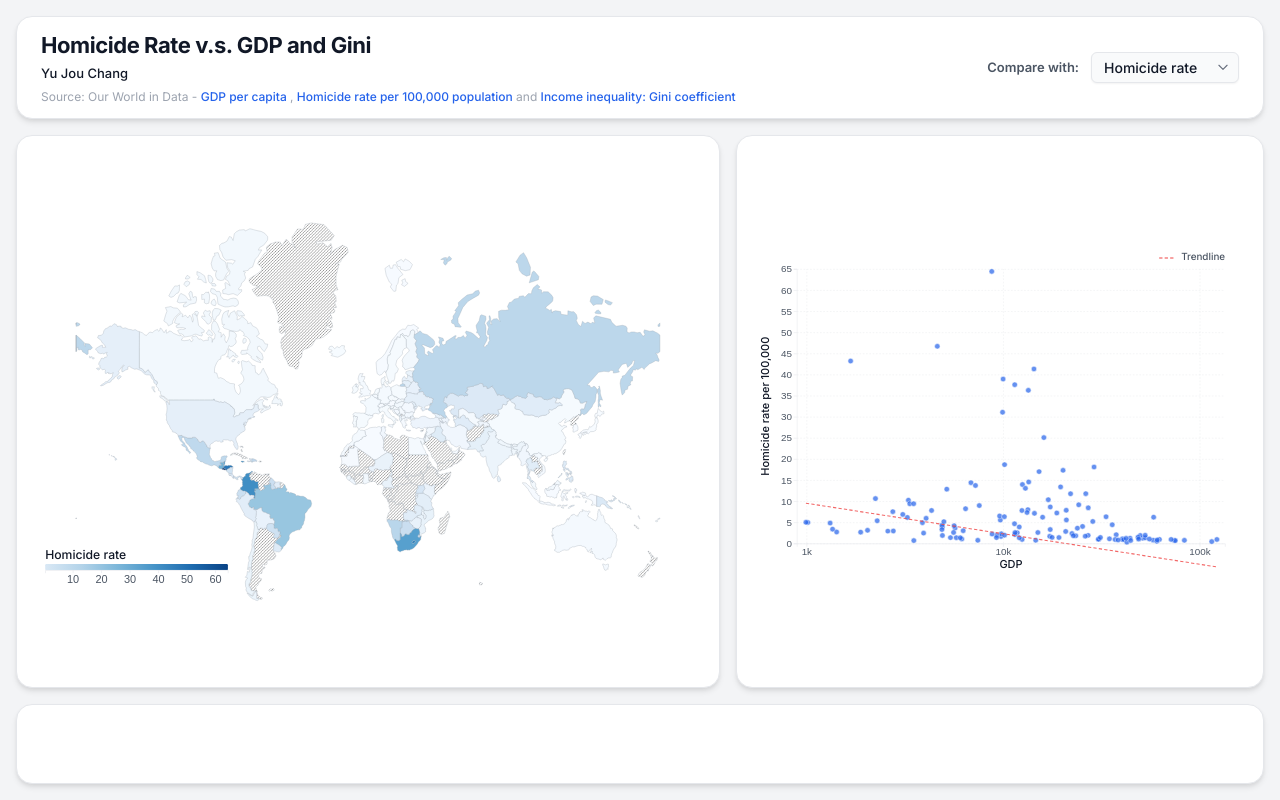
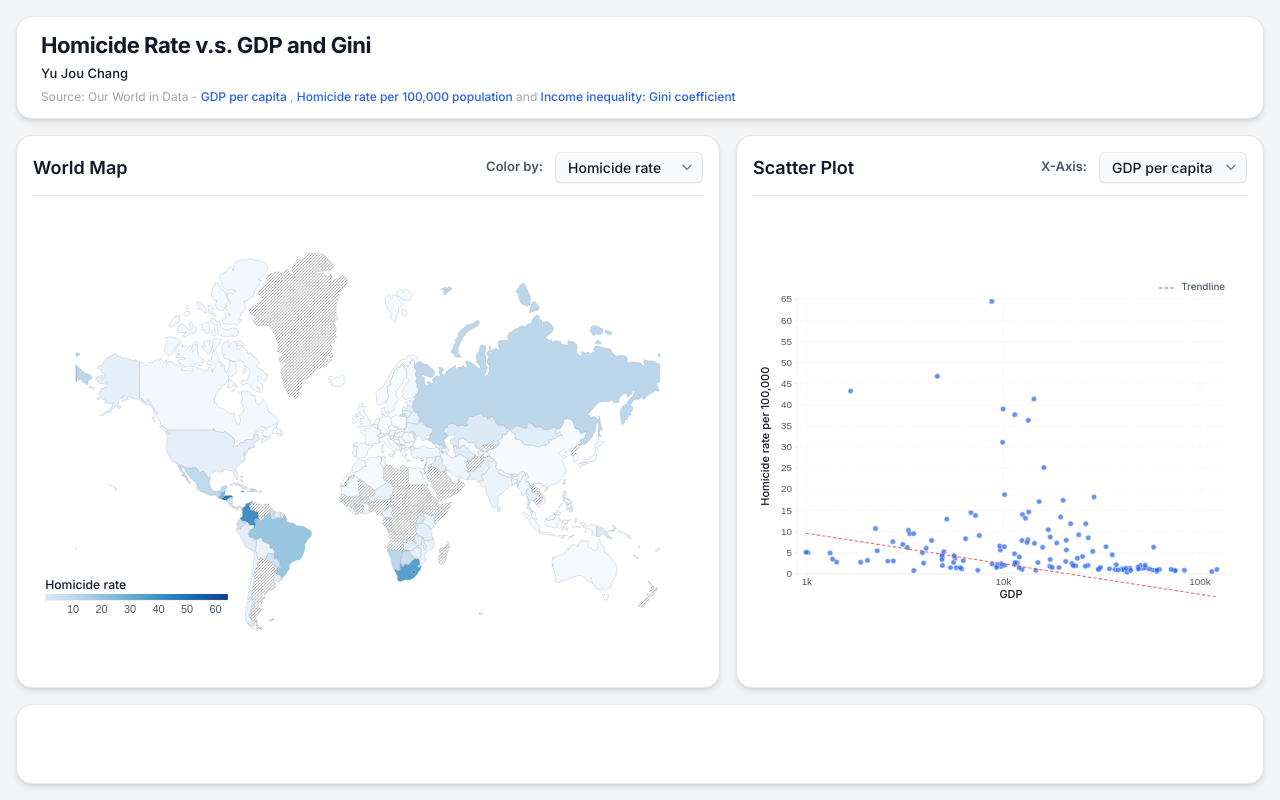
Before and after one commit to yuru108/Vis-Project1, a website: page index.html in a window 1280 px wide. Drawn offline with nearby package versions, Linux system fonts and the light colour scheme.

Commit message:
FEAT: update selector

```diff
--- a/css/style.css
+++ b/css/style.css
@@ -112,20 +112,35 @@ body {
   text-decoration: underline;
 }
 
-.header-right {
-  flex-shrink: 0;
+.panel-head {
+  display: flex;
+  justify-content: space-between;
+  align-items: center;
+  margin-bottom: 16px;
+  padding-bottom: 12px;
+  border-bottom: 1px solid var(--border-color);
+}
+
+.panel-head h2 {
+  margin: 0;
+  font-size: 18px;
+  font-weight: 600;
+  color: var(--text-primary);
+}
+
+.map-controls {
   display: flex;
   align-items: center;
   gap: 12px;
 }
 
-.header-right label {
+.map-controls label {
   font-size: 13px;
   font-weight: 600;
   color: var(--text-secondary);
 }
 
-select#metric-select {
+select.custom-select {
   appearance: none;
   background-color: #f9fafb;
   border: 1px solid var(--border-color);
@@ -144,12 +159,12 @@ select#metric-select {
   box-shadow: var(--shadow-sm);
 }
 
-select#metric-select:hover {
+select.custom-select:hover {
   border-color: var(--text-muted);
   background-color: #ffffff;
 }
 
-select#metric-select:focus {
+select.custom-select:focus {
   outline: none;
   border-color: var(--accent-color);
   box-shadow: 0 0 0 3px rgba(37, 99, 235, 0.2);
--- a/index.html
+++ b/index.html
@@ -30,23 +30,36 @@
             </a>
           </p>
         </div>
-        <div class="header-right">
-          <label for="metric-select">Compare with:</label>
-          <select id="metric-select">
-            <option value="gdp_pc">GDP per capita</option>
-            <option value="gini">Gini coefficient</option>
-            <option value="homicide_rate">Homicide rate</option>
-          </select>
-        </div>
       </header>
 
       <section class="panel main-left">
+        <div class="panel-head">
+          <h2>World Map</h2>
+          <div class="map-controls">
+            <label for="map-metric-select">Color by:</label>
+            <select id="map-metric-select" class="custom-select">
+              <option value="homicide_rate">Homicide rate</option>
+              <option value="gdp_pc">GDP per capita</option>
+              <option value="gini">Gini coefficient</option>
+            </select>
+          </div>
+        </div>
         <div class="viz-wrap">
           <svg id="map" viewBox="0 0 1100 620" preserveAspectRatio="xMidYMid meet"></svg>
         </div>
       </section>
 
       <section class="panel main-right">
+        <div class="panel-head">
+          <h2>Scatter Plot</h2>
+          <div class="map-controls">
+            <label for="scatter-metric-select">X-Axis:</label>
+            <select id="scatter-metric-select" class="custom-select">
+              <option value="gdp_pc">GDP per capita</option>
+              <option value="gini">Gini coefficient</option>
+            </select>
+          </div>
+        </div>
         <div class="viz-wrap">
           <svg id="scatter" viewBox="0 0 900 600" preserveAspectRatio="xMidYMid meet"></svg>
         </div>
--- a/js/main.js
+++ b/js/main.js
@@ -39,9 +39,13 @@ function init() {
   loadData()
     .then(([geoData, countryData]) => {
       const averagedData = MapView.calculateCountryAverages(countryData);
-      const metricSelect = document.getElementById("metric-select");
 
+      const mapMetricSelect = document.getElementById("map-metric-select");
+      const scatterMetricSelect = document.getElementById("scatter-metric-select");
+
+      // Initialize Scatter Plot
       const scatterMetric = METRICS[DEFAULTS.scatterMetric];
+      scatterMetricSelect.value = scatterMetric.key;
       ScatterView.drawScatter(
         averagedData.filter((d) => d[scatterMetric.key] !== null && d.homicide_rate !== null),
         {
@@ -50,9 +54,9 @@ function init() {
         }
       );
 
+      // Initialize Map
       const mapMetric = METRICS[DEFAULTS.mapMetric];
-      metricSelect.value = mapMetric.key;
-
+      mapMetricSelect.value = mapMetric.key;
       const mapHandle = MapView.initMap(geoData, averagedData, mapMetric.key, mapMetric.label, {
         mapSelector: "#map",
         tooltipSelector: "#tooltip",
@@ -60,10 +64,23 @@ function init() {
         height: 620,
       });
 
-      metricSelect.addEventListener("change", (event) => {
+      // Event Listeners
+      mapMetricSelect.addEventListener("change", (event) => {
         const selected = METRICS[event.target.value];
         if (!selected) return;
         mapHandle.updateMetric(selected.key, selected.label, averagedData);
+      });
+
+      scatterMetricSelect.addEventListener("change", (event) => {
+        const selected = METRICS[event.target.value];
+        if (!selected) return;
+        ScatterView.drawScatter(
+          averagedData.filter((d) => d[selected.key] !== null && d.homicide_rate !== null),
+          {
+            metricKey: selected.key,
+            metricLabel: selected.label,
+          }
+        );
       });
     })
     .catch((error) => {
@@ -75,7 +92,12 @@ window.App = {
   init,
   setDataSources,
   setMapMetric: (metricKey) => {
-    const select = document.getElementById("metric-select");
+    const select = document.getElementById("map-metric-select");
+    if (select) select.value = metricKey;
+    init();
+  },
+  setScatterMetric: (metricKey) => {
+    const select = document.getElementById("scatter-metric-select");
     if (select) select.value = metricKey;
     init();
   },
--- a/js/map.js
+++ b/js/map.js
@@ -87,7 +87,12 @@
         .attr("ry", 2);
 
       const legendScale = d3.scaleLinear().domain(domain).range([0, legendWidth]);
-      const legendAxis = d3.axisBottom(legendScale).ticks(5).tickSize(5);
+
+      // Use d3.format("~s") to format numbers with k, M, etc.
+      const legendAxis = d3.axisBottom(legendScale)
+        .ticks(5)
+        .tickSize(5)
+        .tickFormat(d3.format("~s"));
 
       this.legend
         .append("g")
```
